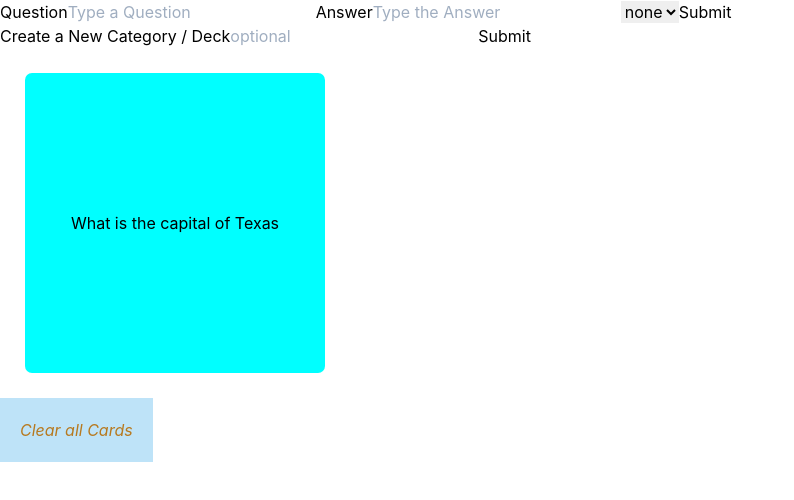
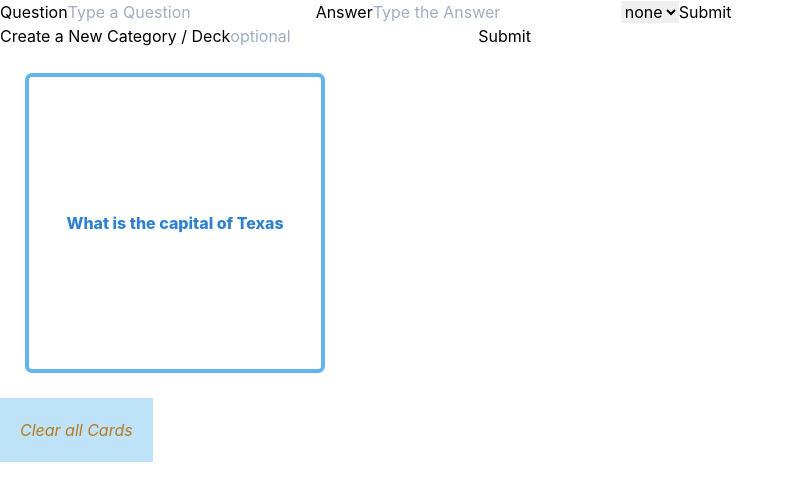
Before and after one commit to yarocruz/flash-cards, a React (Create React App) app: page / in a window 1280 px wide. Shown: the top 500 px of the page, without its empty margins (0-794 px from the left). Built offline with nearby package versions, Linux system fonts and the light colour scheme.

Commit message:
testing out styles with tailwind

```diff
--- a/src/App.css
+++ b/src/App.css
@@ -15,11 +15,9 @@
 .back {
     align-items: center;
     position: relative;
-    background-color: azure;
 }
 
 .front {
     align-items: center;
-    background-color: aqua;
     position: absolute;
 }
--- a/src/components/Card.tsx
+++ b/src/components/Card.tsx
@@ -17,11 +17,11 @@ function Card({question, answer, deck}: Props) {
     })
     return(
         <div className='card-wrap' onClick={() => set(state => !state)}>
-            <animated.div className='card front' style={{ opacity: opacity.interpolate((o:any) => 1 - o), transform}}>
-                <h4>{question}</h4>
+            <animated.div className='card front border-4 border-blue-400' style={{ opacity: opacity.interpolate((o:any) => 1 - o), transform}}>
+                <h1 className='font-extrabold text-blue-600'>{question}</h1>
             </animated.div>
 
-            <animated.div className='card back' style={{ opacity, transform: transform.interpolate(t => `${t} rotateY(180deg)`)}}>
+            <animated.div className='card back border-4 border-blue-400' style={{ opacity, transform: transform.interpolate(t => `${t} rotateY(180deg)`)}}>
                 <h4>{answer}</h4>
             </animated.div>
         </div>
```
